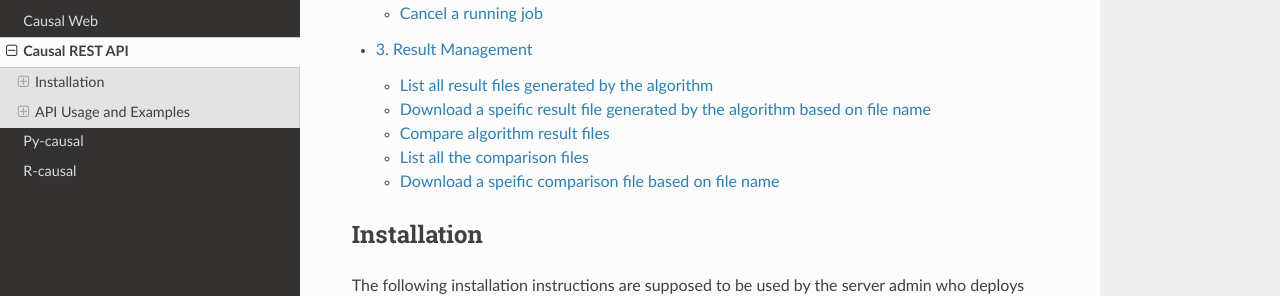
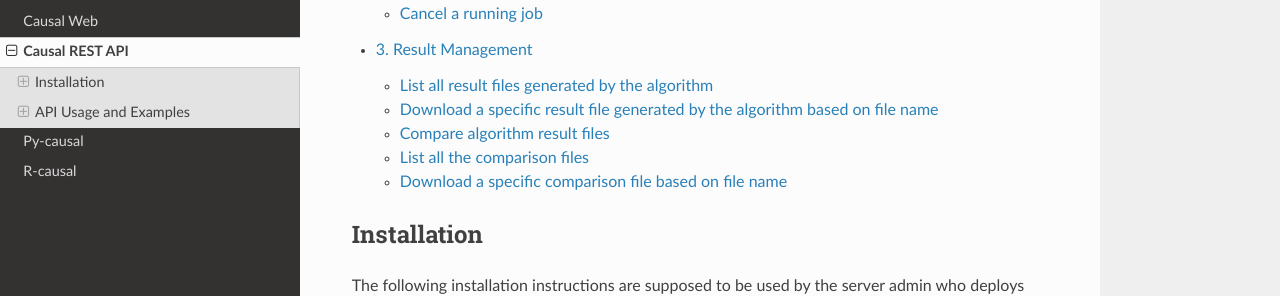
Before and after one commit to bd2kccd/bd2kccd.github.io, an MkDocs documentation site: the page built from docs_src/causal-rest-api.md, in a window 1280 px wide and 900 px high, scrolled down 684 px. Shown: the part 158-454 px from the top of the window. Built offline with MkDocs 1.6.1, drawn with Linux system fonts in a browser that asks for light colours; nearby versions of some CDN libraries; old or Windows-style settings are respelled for this version of MkDocs; some of the changed text lies outside the part shown.

Commit message:
change FGS to FGES. Fix spelling

`````diff
--- a/docs_src/causal-rest-api.md
+++ b/docs_src/causal-rest-api.md
@@ -29,10 +29,10 @@ This RESTful API is designed for causal web. And it implements the [JAX-RS](http
     - [Cancel a running job](#cancel-a-running-job)
   - [3. Result Management](#3-result-management)
     - [List all result files generated by the algorithm](#list-all-result-files-generated-by-the-algorithm)
-    - [Download a speific result file generated by the algorithm based on file name](#download-a-speific-result-file-generated-by-the-algorithm-based-on-file-name)
+    - [Download a specific result file generated by the algorithm based on file name](#download-a-specific-result-file-generated-by-the-algorithm-based-on-file-name)
     - [Compare algorithm result files](#compare-algorithm-result-files)
     - [List all the comparison files](#list-all-the-comparison-files)
-    - [Download a speific comparison file based on file name](#download-a-speific-comparison-file-based-on-file-name)
+    - [Download a specific comparison file based on file name](#download-a-specific-comparison-file-based-on-file-name)
 
 ## Installation
 
@@ -991,7 +991,7 @@ The response to this request will look like this:
 ]
 ````
 
-#### Download a speific result file generated by the algorithm based on file name
+#### Download a specific result file generated by the algorithm based on file name
 
 API Endpoint URI pattern:
 
@@ -1109,7 +1109,7 @@ The response will show a list of comparison files:
 ]
 ````
 
-#### Download a speific comparison file based on file name
+#### Download a specific comparison file based on file name
 
 API Endpoint URI pattern:
 
`````
Also changed, not shown: docs_src/causal-cmd.md (+3 -0 lines), docs_src/causal-web.md (+4 -4 lines), docs_src/index.md (+6 -3 lines), docs_src/py-causal.md (+8 -6 lines), docs_src/r-causal.md (+3 -0 lines).
